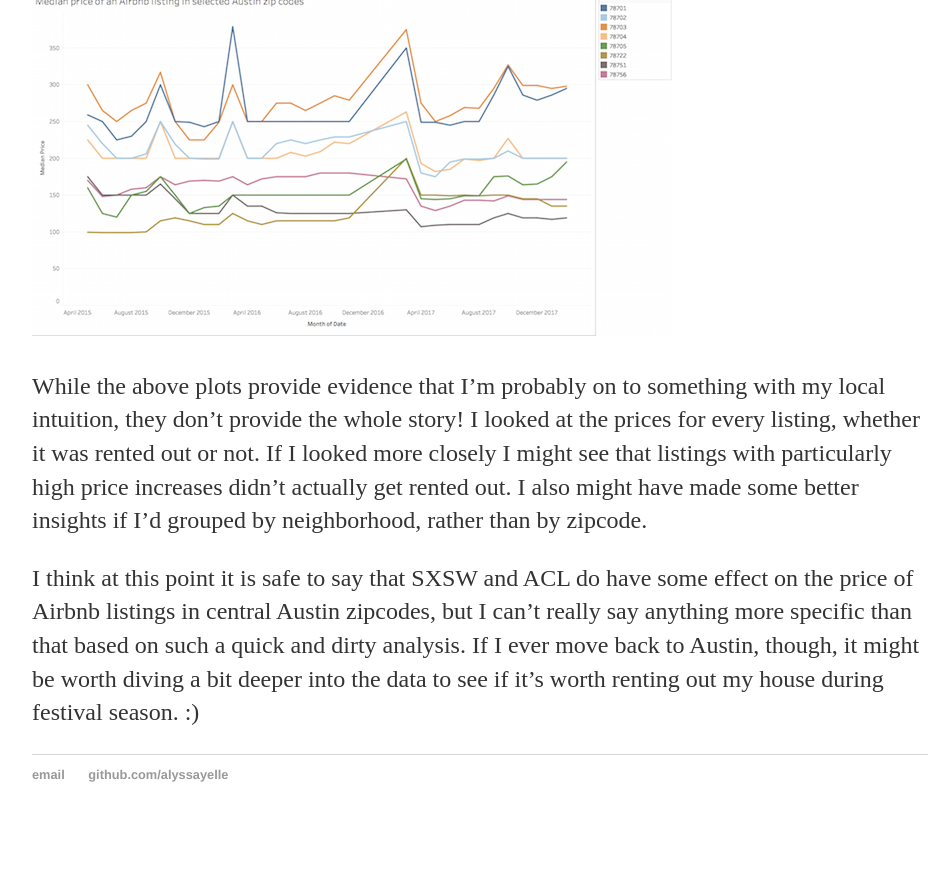
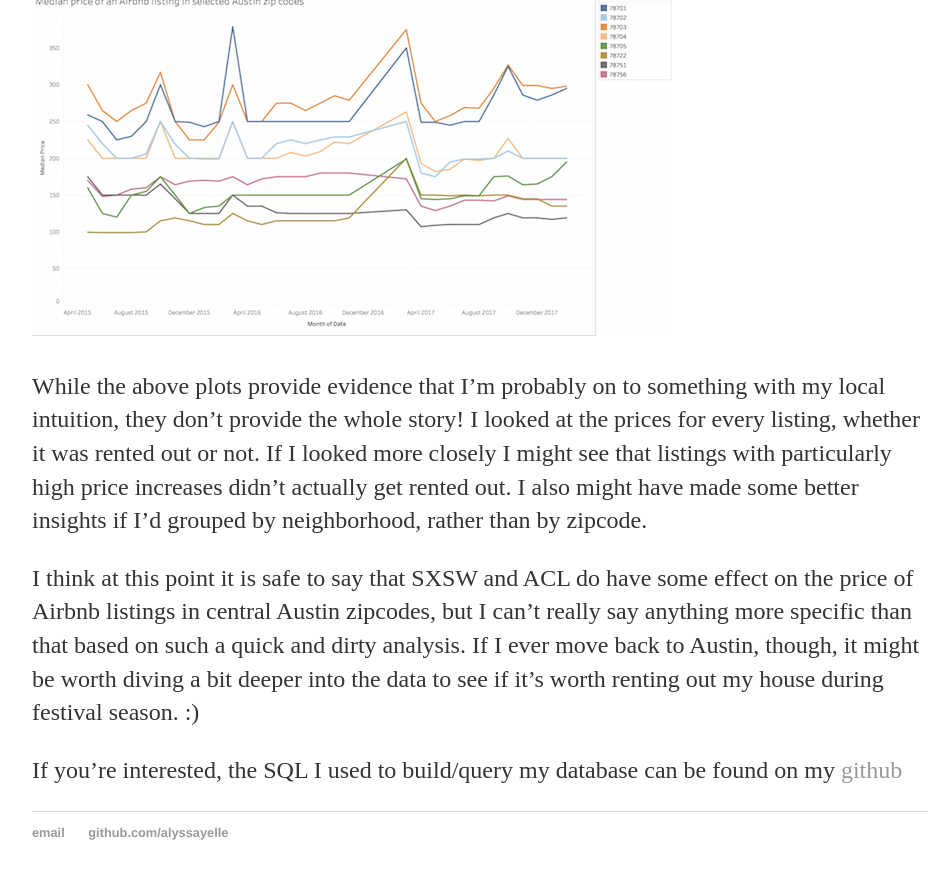
Before and after one commit to AlyssaYelle/AlyssaYelle.github.io, a Jekyll site: the page built from _posts/2018-07-03-housing-database.md, in a window 1280 px wide and 900 px high, scrolled down 2079 px. Shown: the top 879 px of the window, without its empty margins (160-1111 px from the left). Built offline with Jekyll 4.4.1, drawn with Linux system fonts in a browser that asks for light colours; before the commit the page ends 2921 px from its top, so only the background shows below that.

Commit message:
link to repo

```diff
--- a/_posts/2018-07-03-housing-database.md
+++ b/_posts/2018-07-03-housing-database.md
@@ -21,3 +21,5 @@ Once I had selected my zip codes of interest I went ahead and plotted my data! F
 While the above plots provide evidence that I'm probably on to something with my local intuition, they don't provide the whole story! I looked at the prices for every listing, whether it was rented out or not. If I looked more closely I might see that listings with particularly high price increases didn't actually get rented out. I also might have made some better insights if I'd grouped by neighborhood, rather than by zipcode.
 
 I think at this point it is safe to say that SXSW and ACL do have some effect on the price of Airbnb listings in central Austin zipcodes, but I can't really say anything more specific than that based on such a quick and dirty analysis. If I ever move back to Austin, though, it might be worth diving a bit deeper into the data to see if it's worth renting out my house during festival season. :)
+
+If you're interested, the SQL I used to build/query my database can be found on my [github](https://github.com/AlyssaYelle/RentalsDatabase)
```
